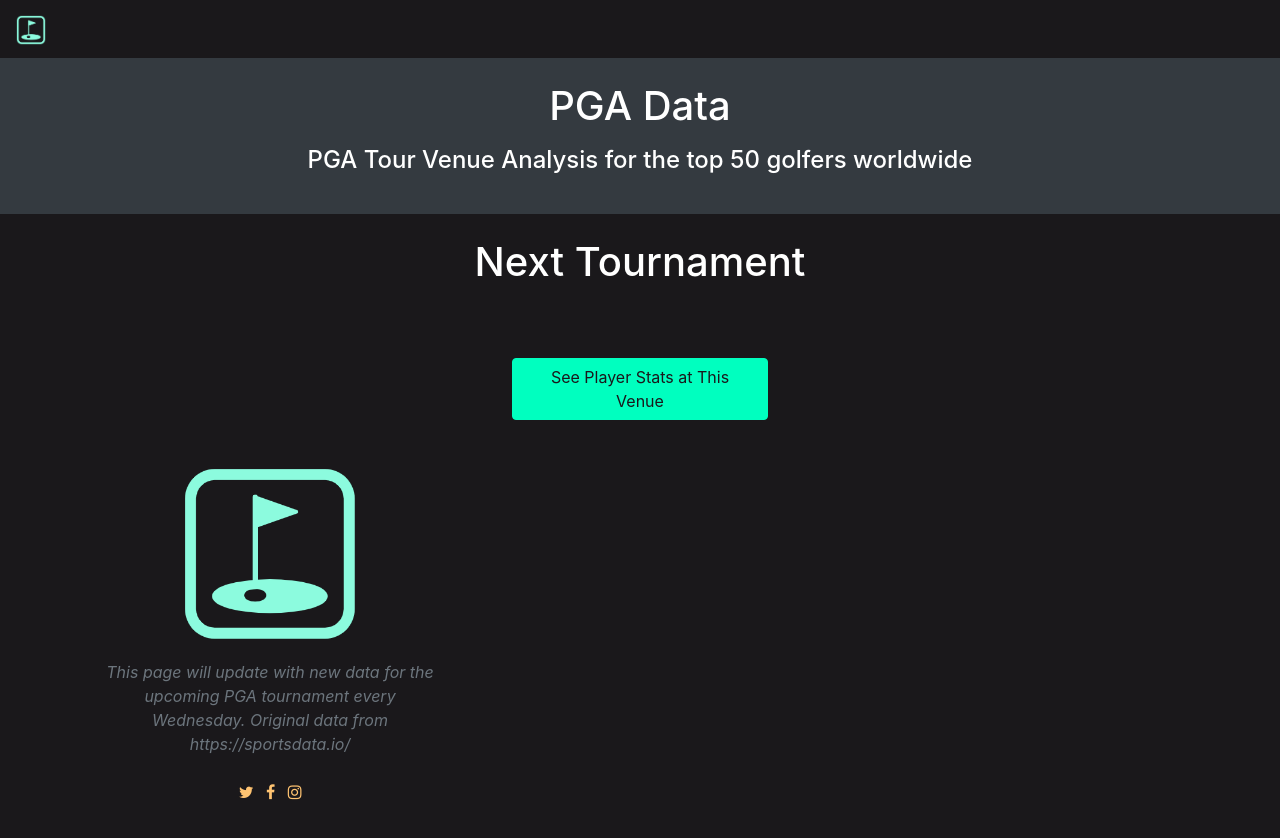
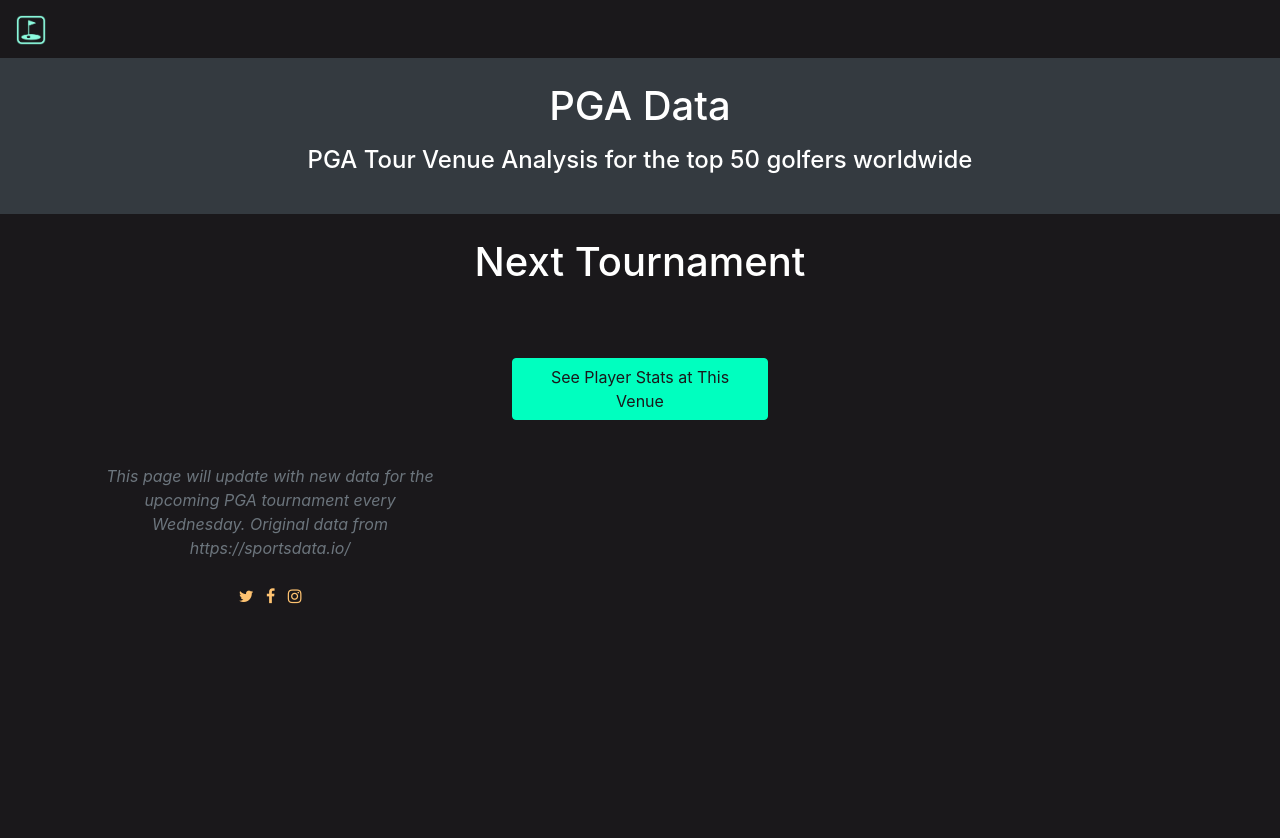
Before and after one commit to joelsmith5k/pga_buddy, a plain HTML site: page index.html in a window 1280 px wide. After the commit the page ends 800 px from the top, so only its background shows below. Drawn offline with nearby package versions, Linux system fonts and the light colour scheme; no server answers.

Commit message:
fixed logo issue

```diff
--- a/index.html
+++ b/index.html
@@ -63,7 +63,7 @@
         <div class="container py-1">
           <div class="row py-4">
             <div class="col-md-12 text-center">
-            <div class="col-lg-4 col-md-6 mb-4 mb-lg-0"><img src="/images/logos/logo-aqua.png" alt="" width="180" class="mb-3">
+            <div class="col-lg-4 col-md-6 mb-4 mb-lg-0">
               <p class="font-italic text-muted">This page will update with new data for the upcoming PGA tournament every Wednesday. Original data from https://sportsdata.io/</p>
               <ul class="list-inline mt-4">
                 <li class="list-inline-item"><i class="fa fa-twitter"></i></a></li>
```
